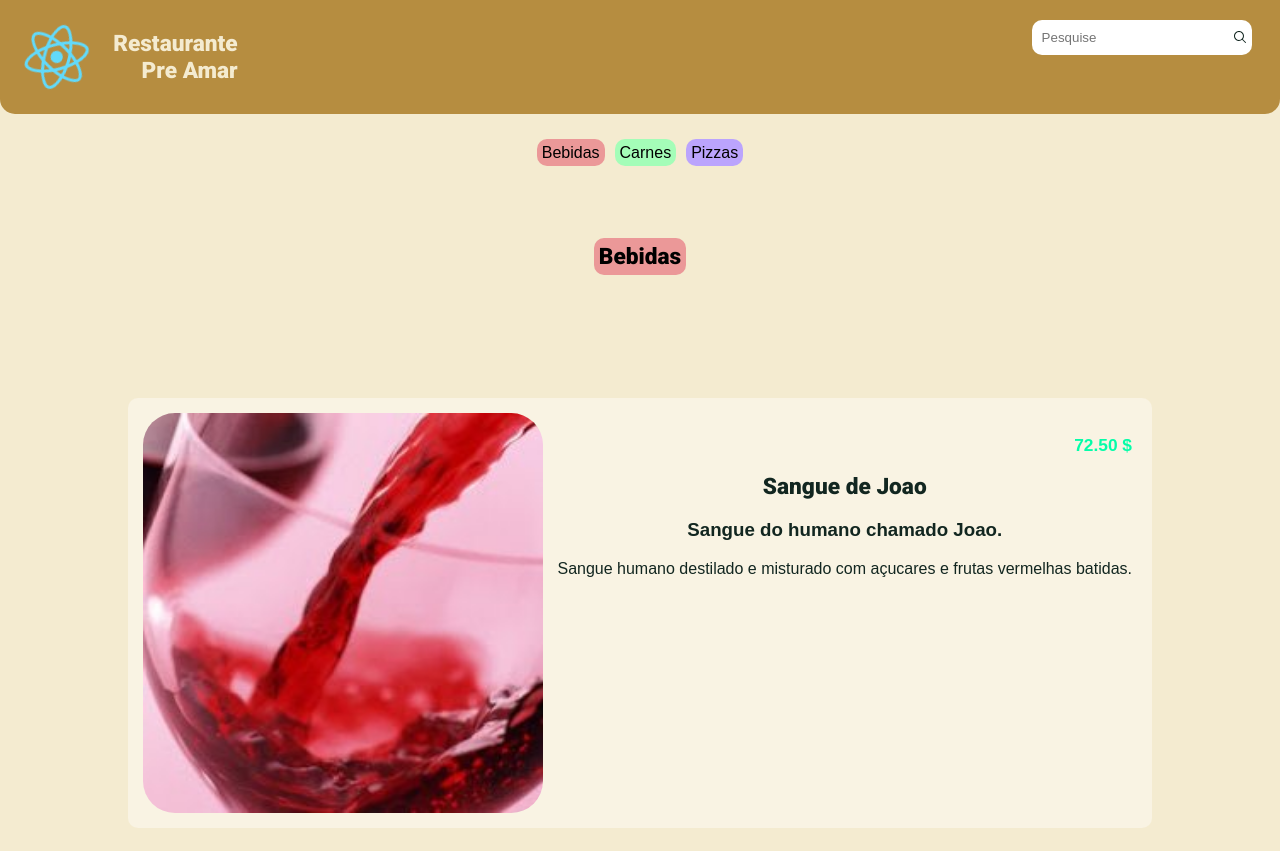
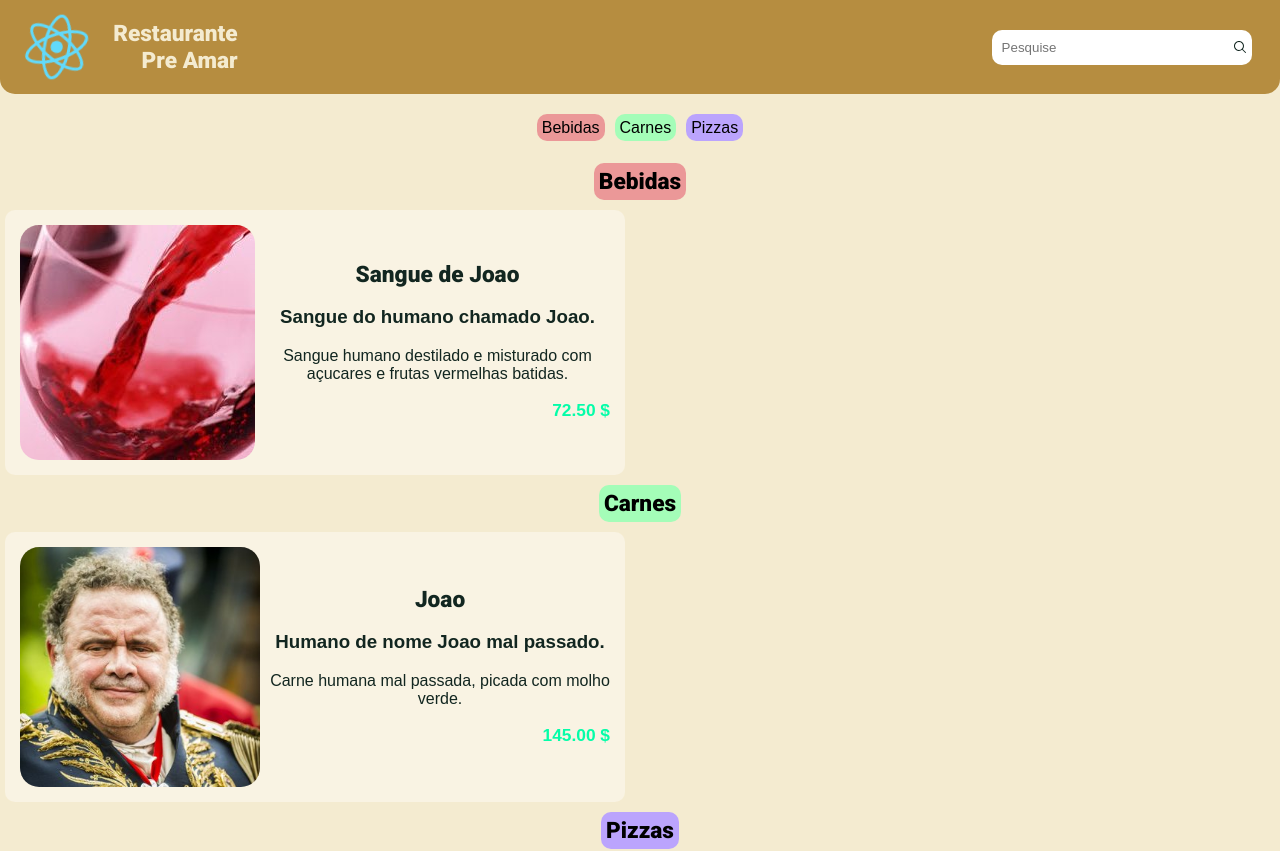
Before and after one commit to Plankiton/Lilac-menu-web, a React (Create React App) app: page / in a window 1280 px wide. Shown: the top 851 px of the page. Built offline with nearby package versions, Linux system fonts and the light colour scheme; a web font is replaced by a local one.

Commit message:
Fix anothers design issues

```diff
--- a/src/App.css
+++ b/src/App.css
@@ -40,6 +40,7 @@ html, body {
   font-size: 12pt;
   font-family: 'Fira Sans Condensed', Arial;
 
+  width: 100%;
   height: 100%;
 
   display: flex;
@@ -57,15 +58,15 @@ body * {
 }
 
 footer, header {
+  width: 100%;
   height: 100%;
-  width: available;
 
   margin: 0px;
-  padding-top: 15px;
-  padding-bottom: 15px;
+  padding-top: 5px;
+  padding-bottom: 5px;
 
   display: flex;
-  align-items: stretch;
+  align-items: center;
   justify-content: space-between;
   text-align: center;
 
@@ -74,7 +75,7 @@ footer, header {
 }
 
 header {
-  margin-bottom: 15px;
+  margin-bottom: 10px;
   border-radius: 0px 0px 15px 15px;
   flex-direction: row;
 }
@@ -82,7 +83,8 @@ header {
 header .LogoAndText {
   min-height: 80px;
   max-height: 150px;
-  max-width: 40%;
+  width: 100%;
+  max-width: 240px;
 
   display: flex;
   flex-direction: row;
@@ -97,8 +99,9 @@ header .LogoAndText img {
 
 header .SearchBar {
   margin-right: 3%;
-  max-width: 200px;
+
   width: 100%;
+  max-width: 240px;
 
   display: flex;
   flex-direction: column;
@@ -122,7 +125,7 @@ header .SearchBar input {
 
 .FoundItems {
   width: 100%;
-  max-height: 400px;
+  max-height: 200px;
 
   top: 100px;
   position: fixed;
@@ -134,15 +137,20 @@ header .SearchBar input {
   overflow-x: hidden;
   overflow-y: auto;
 
+  background: #FFFFFF33;
   border-radius: 10px;
-  z-index: 256
+  z-index: 256;
+
+  padding-top: 10px;
+  padding-bottom: 100%;
 }
 
 .SearchingItem {
-  width: 400px;
+  width: 100%;
+  max-width: 400px;
   height: content;
   margin: 5px;
-  background: #FFFFFFBB;
+  background: #FFFFFFEE;
 
   border-radius: 10px !important;
   padding: 10px;
@@ -156,12 +164,12 @@ header .SearchBar input {
 }
 
 .SearchingItem img {
-  max-width: 100px;
+  max-height: 130px;
   height: auto;
 }
 
 footer {
-  margin-top: 15px;
+  margin-top: 10px;
   border-radius: 15px 15px 0px 0px;
   flex-direction: column;
 }
@@ -236,7 +244,6 @@ h2 {
 }
 
 .Category {
-  padding-top: 50px;
   scroll-snap-align: end;
 }
 
@@ -250,22 +257,33 @@ h2 {
   padding: 5px;
 }
 
-img {
-  width: 90%;
-  max-width: 400px;
+.MealList {
+  z-index: 254;
 }
 
 .Meal {
   display: flex;
   flex-direction: row;
   justify-content: space-between;
+  align-items: center;
 
-  margin: 10%;
-  padding: 15px;
+  margin: 5px;
+  padding: 10px;
   border-radius: 10px;
-  margin-bottom: 15px;
+  margin-bottom: 10px;
 
   background: var(--back3);
+
+  width: fit-content;
+  max-width: 600px;
+}
+
+.Meal img {
+  float: left;
+
+  max-width: 40%;
+  height: fit-content;
+  margin: 5px;
 }
 
 .Meal .Price {
@@ -280,6 +298,7 @@ img {
 }
 
 .Meal .Info {
+  width: 60%;
   margin: 5px;
 }
 
@@ -299,15 +318,27 @@ img {
     align-items: center;
     justify-content: space-around;
   }
+
+  .Meal h1, .Meal p, .Meal h3 {
+    font-size: 12pt
+  }
 }
 
-@media (max-width: 324px) {
+@media (max-width: 319px) {
   header {
     max-width: 100%;
   }
 
   header .LogoAndText {
     max-width: 100%;
+    flex-direction: column;
+  }
+
+  .Meal img {
+    width: 100%;
+  }
+
+  .Meal {
     flex-direction: column;
   }
 }
--- a/src/components/Meal.js
+++ b/src/components/Meal.js
@@ -3,12 +3,12 @@ export default function Meal({name, desc, fullDesc, image, cat, id, price}) {
     <div className="Meal" id={id}>
       <img src={image} alt={name+" Image"}/>
       <div className="Info">
+        <h1 className="Name">{name}</h1>
+        <h3 className="Desc">{desc}</h3>
+        <p className="FullDesc">{fullDesc}</p>
         <p className="Price">{price?
             (<>{price.toFixed(2)} <span>$</span></>)
             :null}</p>
-        <h1 className="Name">{name}</h1>
-        <h3 className="Desc">{desc}</h3>
-        <p className="FullDesc">{fullDesc}</p>
       </div>
     </div>
   );
```
